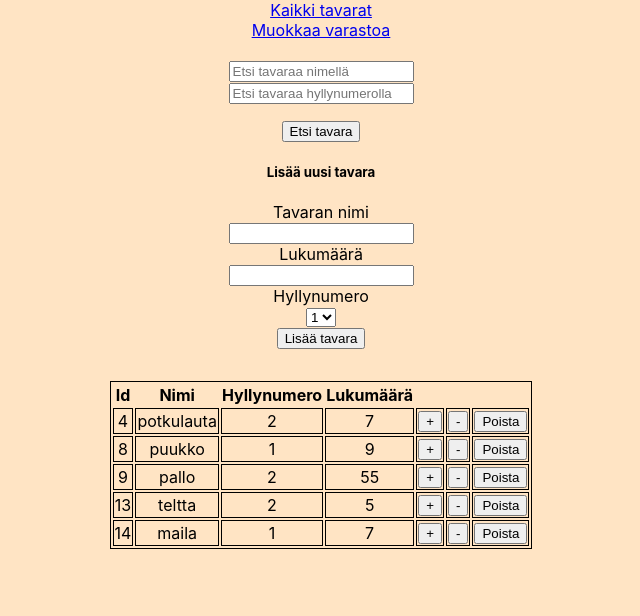
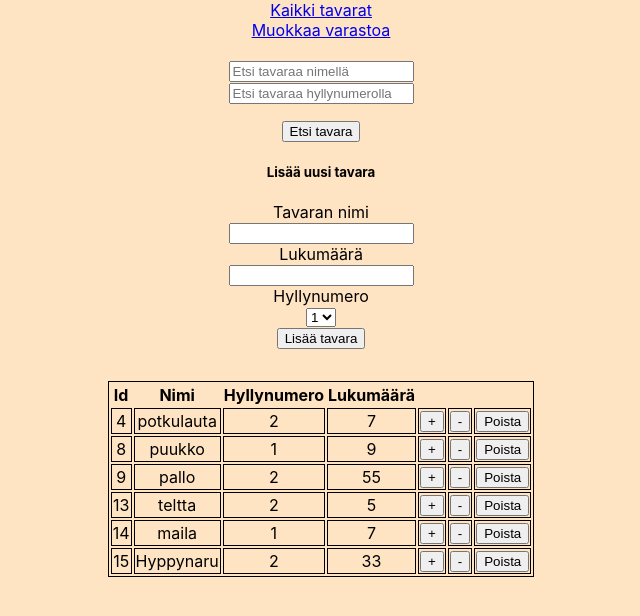
Before and after one commit to rissbsai/harjoitustyo, a React (Create React App) app: page /muokkaa in a window 1280 px wide. Shown: the top 616 px of the page, without its empty margins (319-959 px from the left). Built offline with nearby package versions, Linux system fonts and the light colour scheme; data requests are answered from the project's data file.

Commit message:
lisätty handleChangeinStock

```diff
--- a/db.json
+++ b/db.json
@@ -37,6 +37,12 @@
       "hyllyid": "1",
       "lkm": "7",
       "id": 14
+    },
+    {
+      "nimi": "Hyppynaru",
+      "hyllyid": "2",
+      "lkm": "33",
+      "id": 15
     }
   ]
 }
--- a/src/Tavaralistamuokkaus.js
+++ b/src/Tavaralistamuokkaus.js
@@ -14,6 +14,7 @@ class Tavaralistamuokkaus extends Component {
     this.handleNameChange = this.handleNameChange.bind(this);
     this.handleShelfChange = this.handleShelfChange.bind(this);
     this.delete = this.delete.bind(this);
+    this.handleChangeinStock = this.handleChangeinStock.bind(this);
 
   }
 
@@ -60,19 +61,20 @@ class Tavaralistamuokkaus extends Component {
     this.fetchData();
   }
 
-  /*   async lisaa(event){
-      await fetch("http://localhost:4000/tavarat/"+ event.target.id ,{method:"PUT"});
-      this.lkm = this.lkm +1;
-      this.fetchData();
-  }
+  handleChangeinStock(event) {
+    var id = event.target.id;
+    this.setState({ id: event.target.id });
+    this.setState({ lkm: event.target.value });
 
-  async poista(event){
-    await fetch("http://localhost:4000/tavarat/"+ event.target.id ,{method:"PUT"});
-    this.lkm = this.lkm -1;
+    fetch('http://localhost:4000/tavarat/'+id, {
+      method: 'POST',
+      headers: new Headers({ 'content-type': 'application/json' })
+
+    }).then(() => {
+      console.log('Varastosaldoa muutettu...');
+    })
     this.fetchData();
   }
-   */
-
 
   render(props) {
     var content;
@@ -85,8 +87,8 @@ class Tavaralistamuokkaus extends Component {
             <td>{row.nimi}</td>
             <td>{row.hyllyid}</td>
             <td>{row.lkm}</td>
-            <td><button onClick={this.lisaa} id={row.id}>+</button></td>
-            <td><button onClick={this.vahenna} id={row.id}>-</button></td>
+            <td><button onClick={this.handleChangeinStock} id={row.id} value={row.lkm + 1}>+</button></td>
+            <td><button onClick={this.handleChangeinStock} id={row.id} value={row.lkm - 1}>-</button></td>
             <td><button onClick={this.delete} id={row.id}>Poista</button></td>
           </tr>)
 
@@ -121,7 +123,7 @@ class Tavaralistamuokkaus extends Component {
       <div style={{ marginBottom: 2 + 'em' }}>
         <div style={{ marginBottom: 2 + 'em' }}>
           <form style={{ marginBottom: 1 + 'em' }}>
-          <br></br>
+            <br></br>
             <input type="text" name="name" id="name" placeholder="Etsi tavaraa nimellä" onChange={this.handleNameChange}></input>
             <br></br>
             <input type="text" name="shelf" id="shelf" placeholder="Etsi tavaraa hyllynumerolla" onChange={this.handleShelfChange}></input>
```
